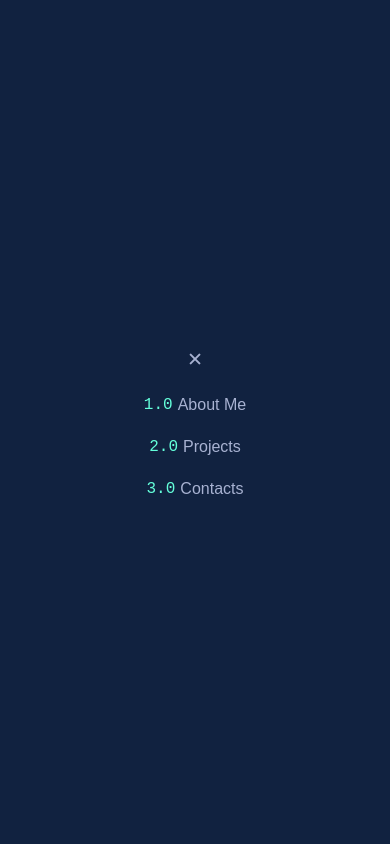
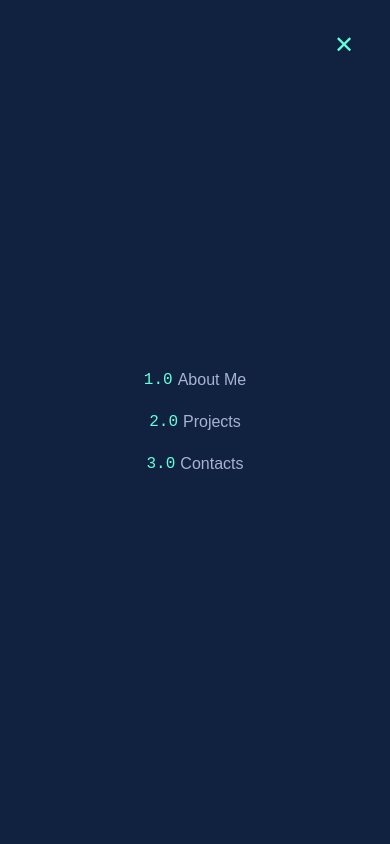
Before and after one commit to Farida-Hamid/Personal-Website, a React (Create React App) app: page / in a window 390 px wide. Shown: the top 844 px of the page. Built offline with nearby package versions, Linux system fonts and the light colour scheme.

Commit message:
Finalize styling mobile nav menue

```diff
--- a/src/components/Header.js
+++ b/src/components/Header.js
@@ -23,7 +23,9 @@ const Header = () => {
       <button className="nav-btn" onClick={showNavbar}>&#12692;</button>
 
       <nav ref={navRef}>
-        <button className="nav-btn nav-close-button" onClick={showNavbar}>&#10005;</button>
+        {/* <div className="header-container"> */}
+
+          <button className="nav-btn nav-close-btn" onClick={showNavbar}>&#10005;</button>
           <a
           onClick={() => scroll('.about')}
           className="header-list"
@@ -43,6 +45,7 @@ const Header = () => {
           >
           <div className="robotic">3.0</div>
           Contacts</a>
+        {/* </div> */}
     </nav>
     </header>
   )
--- a/src/style/header.css
+++ b/src/style/header.css
@@ -1,4 +1,4 @@
-header{
+header {
   color: var(--light-slate);
   display: flex;
   justify-content: space-between;
@@ -36,21 +36,28 @@ nav {
   cursor: pointer;
   background: transparent;
   border: none;
-  color: var(--light-slate);
-  font-size: larger;
+  color: var(--green);
+  font-size: x-large;
   visibility: hidden;
   opacity: 0;
 }
 
-.nav-btn:hover {
-  color: var(--green);
-}
-
-@media (max-width: 500px){
+@media (max-width: 600px){
 
   header {
     padding: 5%;
   }
+
+  /* .header-container {
+		height: 100%;
+		width: 100%;
+    display: flex;
+		flex-direction: column;
+		align-items: center;
+		justify-content: center;
+		gap: 1.5rem;
+
+  } */
 
   .nav-btn {
     visibility: visible;
@@ -63,7 +70,7 @@ nav {
 		left: 0;
 		height: 100%;
 		width: 100%;
-		display: flex;
+    display: flex;
 		flex-direction: column;
 		align-items: center;
 		justify-content: center;
@@ -72,13 +79,17 @@ nav {
 		transition: 1s;
   }
 
-  .nav-close-btn {
-		/* position: absolute; */
-		top: 2rem;
-		right: 2rem;
-	}
-
   .responsive_nav {
 		transform: translateY(100vh);
 	}
+
+  .nav-close-btn {
+    position: absolute;
+		top: 30px;
+		right: 30px;
+	}
+
+  .nav-close-btn:hover {
+    font-size: xx-large;
+  }
 }
```
Lines whose indentation alone changed are shown as unchanged.
